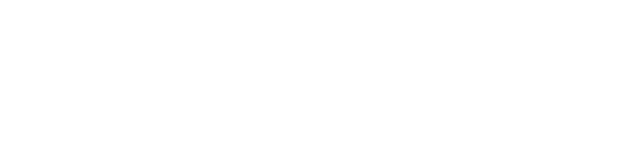
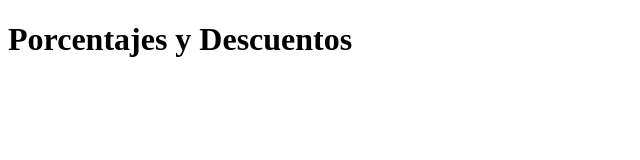
Before and after one commit to DanielAguilera1/platzi-curso-practico-javascript, a plain HTML site: page Taller2/descuentos.html in a window 1280 px wide. Shown: the whole page, without its empty margins (0-640 px from the left). Drawn offline with Linux system fonts and the light colour scheme.

Commit message:
Taller 2 Comenzando

```diff
--- a/Taller2/descuentos.html
+++ b/Taller2/descuentos.html
@@ -7,7 +7,7 @@
     <title>Shopping</title>
 </head>
 <body>
-
+    <h1>Porcentajes y Descuentos</h1>
     <script src="descuentos.js"></script>
 </body>
 </html>
```
